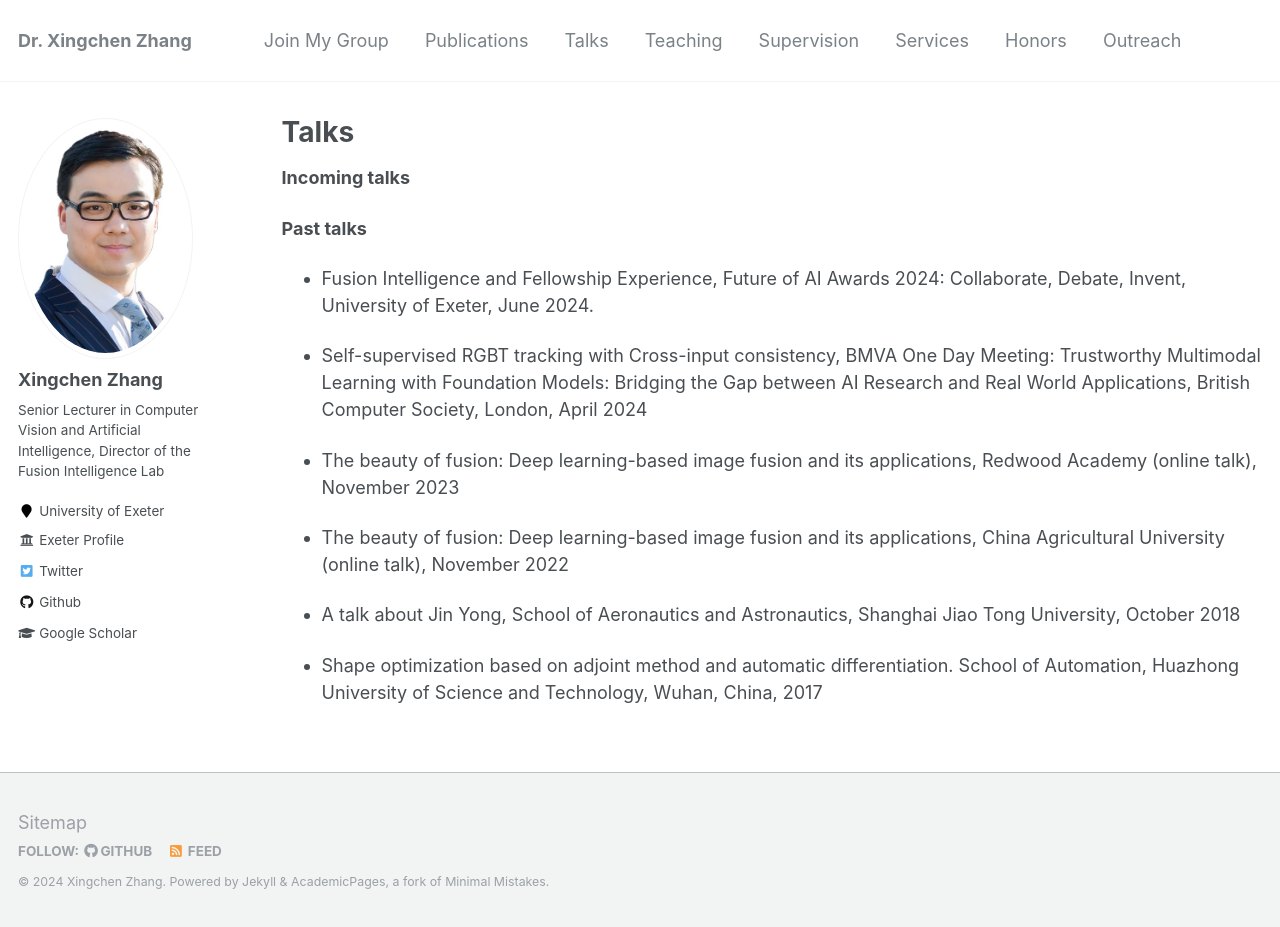
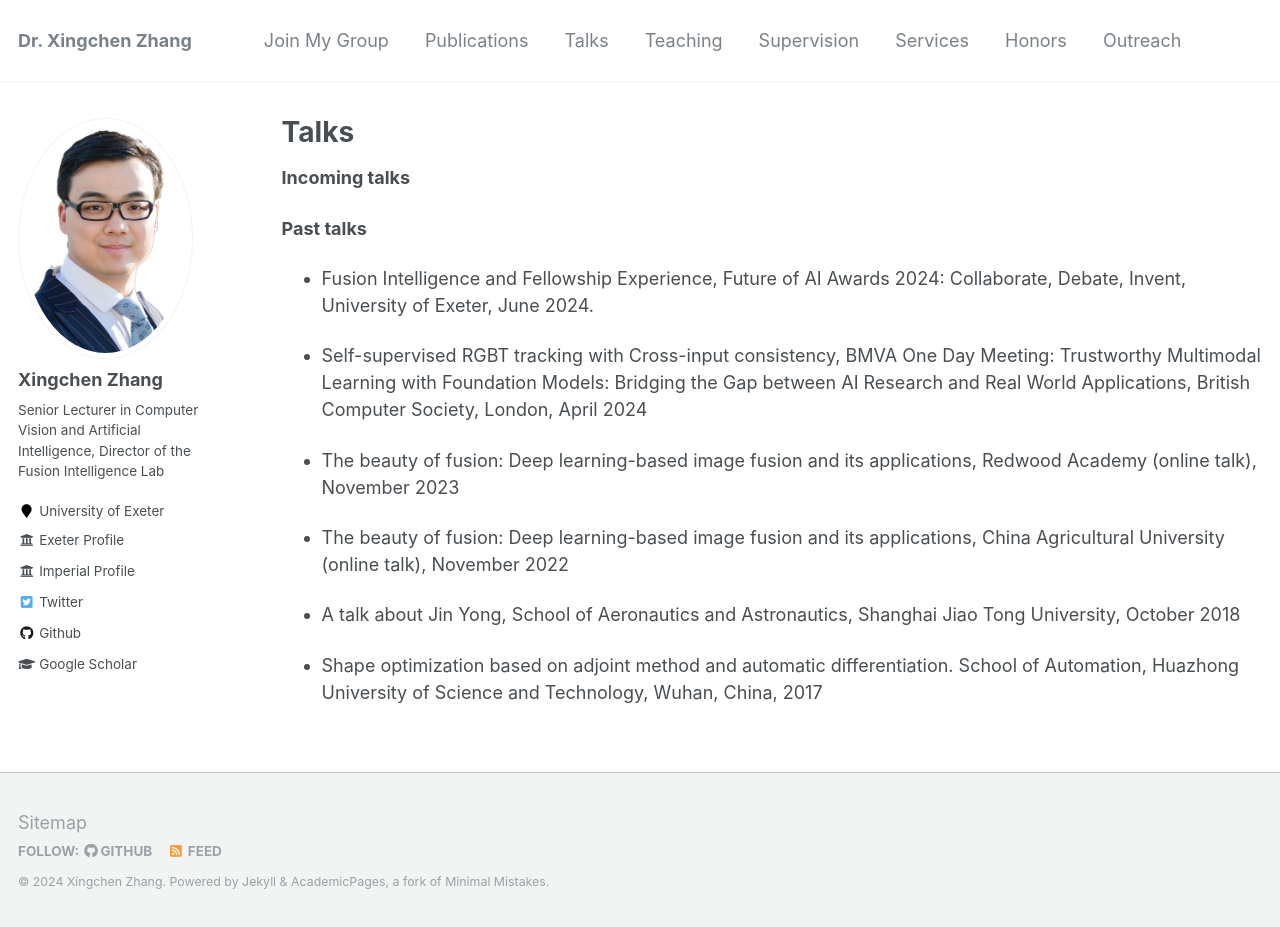
Before and after one commit to xingchenzhang/xingchenzhang.github.io, a Jekyll site: the page built from _pages/talks.md, in a window 1280 px wide and 927 px high. Built offline with Jekyll 4.4.1, drawn with Linux system fonts in a browser that asks for light colours.

Commit message:
add a link to Imperial profile

```diff
--- a/_config.yml
+++ b/_config.yml
@@ -85,6 +85,7 @@ author:
   bio              : "Senior Lecturer in Computer Vision and Artificial Intelligence, Director of the Fusion Intelligence Lab"
   location         : "University of Exeter"
   exeter_website : "https://computerscience.exeter.ac.uk/people/profile/index.php?web_id=xz569"
+  imperial_website : "https://profiles.imperial.ac.uk/xingchen.zhang"
   employer         :
   pubmed           :
   googlescholar    : "https://scholar.google.com/citations?user=w-7b36cAAAAJ&hl=en"
--- a/_includes/author-profile.html
+++ b/_includes/author-profile.html
@@ -41,6 +41,13 @@
       <li>
       <a href="{{ author.exeter_website }}" target="_blank">
          <i class="fas fa-fw fa-university" aria-hidden="true"></i> Exeter Profile
+      </a>
+      </li>
+      {% endif %}
+      {% if author.imperial_website %}
+      <li>
+      <a href="{{ author.imperial_website }}" target="_blank">
+         <i class="fas fa-fw fa-university" aria-hidden="true"></i> Imperial Profile
       </a>
       </li>
       {% endif %}
```
